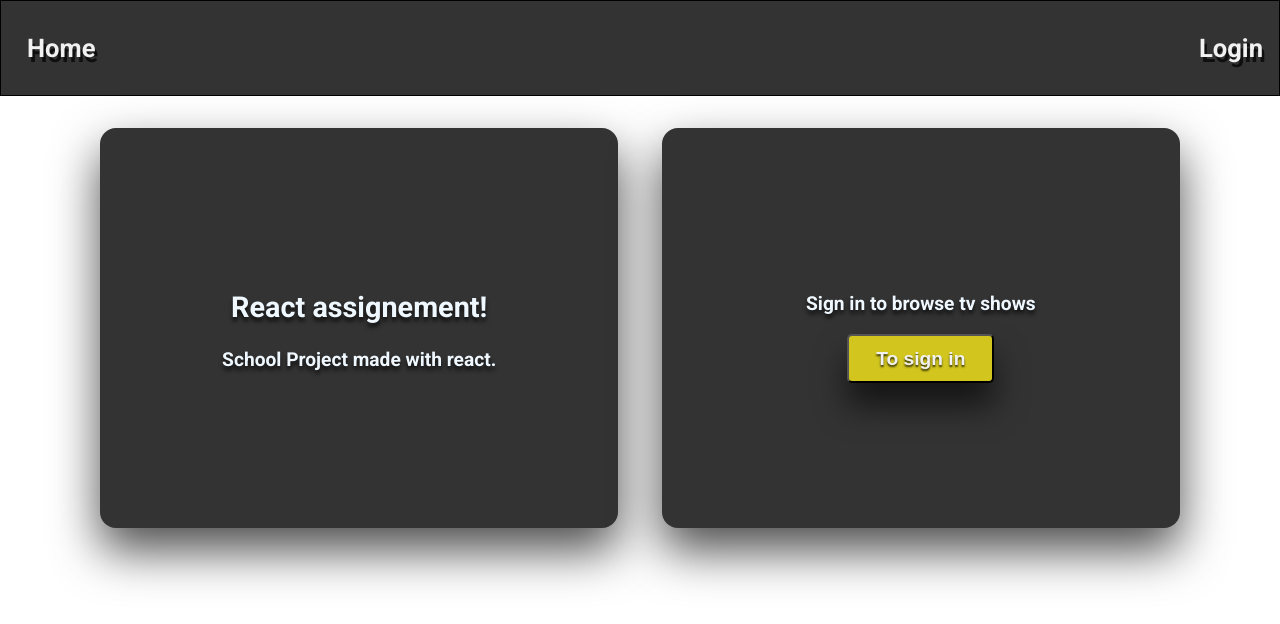
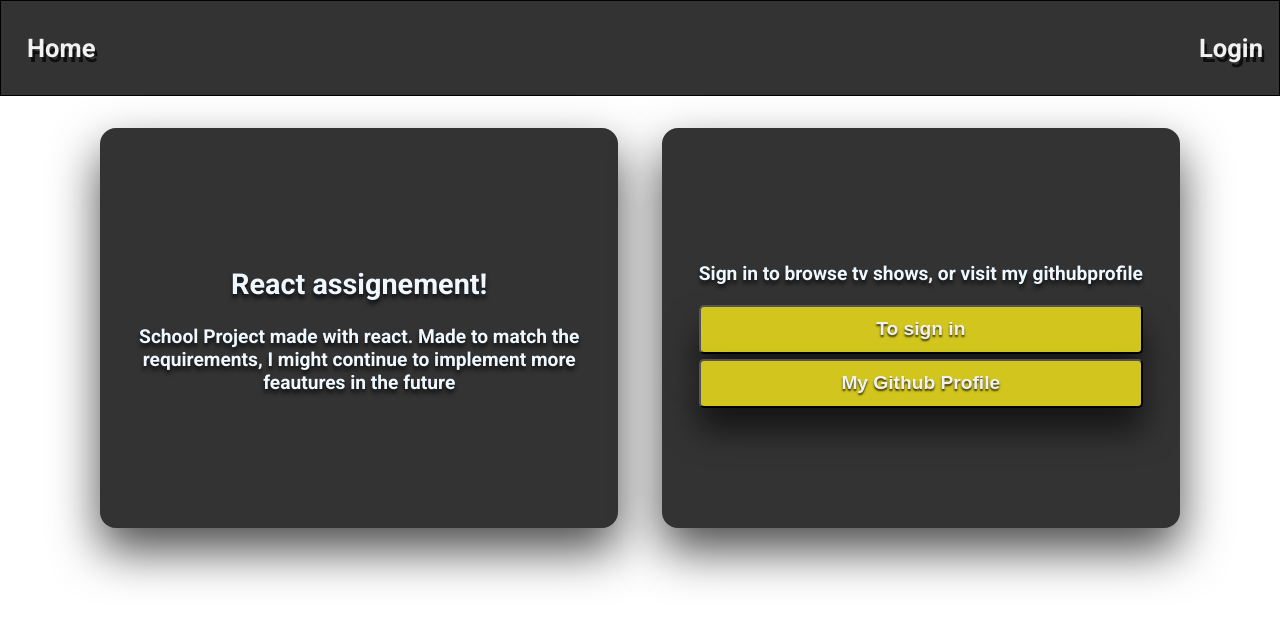
Before and after one commit to Binett/Assignment-React, a React (Create React App) app: page / in a window 1280 px wide. Shown: the top 624 px of the page. Built offline with nearby package versions, Linux system fonts and the light colour scheme; no server answers.

Commit message:
added link to githubprofile and styling: HomeView

```diff
--- a/src/components/showcard/ResultCard.js
+++ b/src/components/showcard/ResultCard.js
@@ -28,7 +28,7 @@ export const ResultCard = () => {
       <div className={classes.result__card}>
         {currentPost.length > 0}
         {currentPost.map((shows) => (
-          <div key={shows.name} className={classes.post}>
+          <div key={shows.id} className={classes.post}>
             <h3>{shows.name}</h3>
             <img src={shows.image?.medium} alt="Movie Poster" />
             <h4>{shows.premiered ? shows.premiered.substring(0, 4) : "-"}</h4>
--- a/src/views/homeview/HomeView.js
+++ b/src/views/homeview/HomeView.js
@@ -1,28 +1,48 @@
 import { useContext } from 'react';
 import { useHistory } from 'react-router';
+import {UserContext} from '../../shared/provider/UserContext'
 import RoutingPath from '../../routes/RoutingPath'
-import {UserContext} from '../../shared/provider/UserContext'
 import classes from './HomeView.module.css'
 
 export const HomeView = () => {
   const {authenticatedUser} = useContext(UserContext)
   const history = useHistory()
 
+  const handleSubmit = ()=>{
+    const newTab = window.open("https://github.com/Binett", "_blank")
+    newTab.focus();
+  }
+
+  const displayIfLoggedinOrNot = () =>{
+    return !authenticatedUser
+    ? ( <div className={classes.box2}>
+    <div className={classes.box2__content}>
+      <p>Sign in to browse tv shows, or visit my githubprofile</p>
+        <div className={classes.btn__grp}>
+          <button onClick={()=>history.push(RoutingPath.signInView)}>To sign in</button>
+          <button onClick={()=>handleSubmit()} >My Github Profile</button>
+        </div>
+      </div>
+  </div> )
+  : ( <div className={classes.box2}>
+    <div className={classes.box2__content}>
+      <p>Welcome {authenticatedUser}! Be sure to check out my githubprofile</p>
+      <button onClick={()=>handleSubmit()} >My Github Profile</button>
+    </div>
+  </div> )
+  }
+
+
+
   return (
     <div className={classes.container}>
         <div className={classes.box1}>
           <div className={classes.box1__content}>
             <h2>React assignement!</h2>
-            <p>School Project made with react. </p>
+            <p>School Project made with react. Made to match the requirements, I might continue to implement more feautures in the future</p>
           </div>
         </div>
-      {!authenticatedUser &&
-      <div className={classes.box2}>
-        <div className={classes.box2__content}>
-          <p>Sign in to browse tv shows</p>
-          <button onClick={()=>history.push(RoutingPath.signInView)}>To sign in</button>
-        </div>
-      </div>}
+      {displayIfLoggedinOrNot()}
     </div>
   );
 };
--- a/src/views/homeview/HomeView.module.css
+++ b/src/views/homeview/HomeView.module.css
@@ -29,6 +29,11 @@
   text-shadow: 0 4px 4px rgba(0, 0, 0, 0.76);
 }
 
+.btn__grp{
+  display: flex;
+  flex-direction: column;
+}
+
 .box2 {
   display: flex;
   align-items: center;
@@ -50,6 +55,7 @@
   font-size: 1em;
   text-shadow: 0 2px 2px rgba(0, 0, 0, 0.76);
   box-shadow: 0 1.4rem 2rem rgba(0, 0, 0, 0.6);
+  margin-bottom: 5px;
 }
 
 @media screen and (max-width: 768px) {
```
